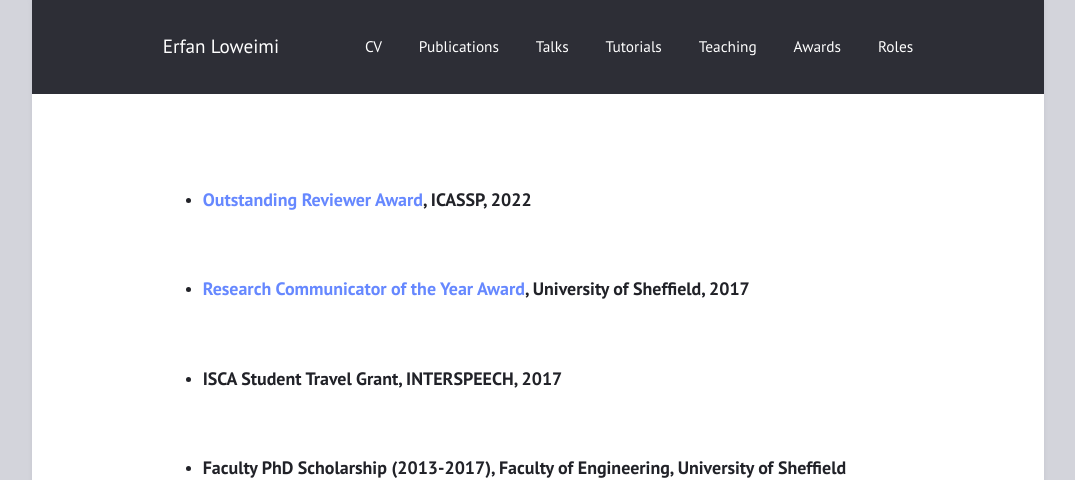
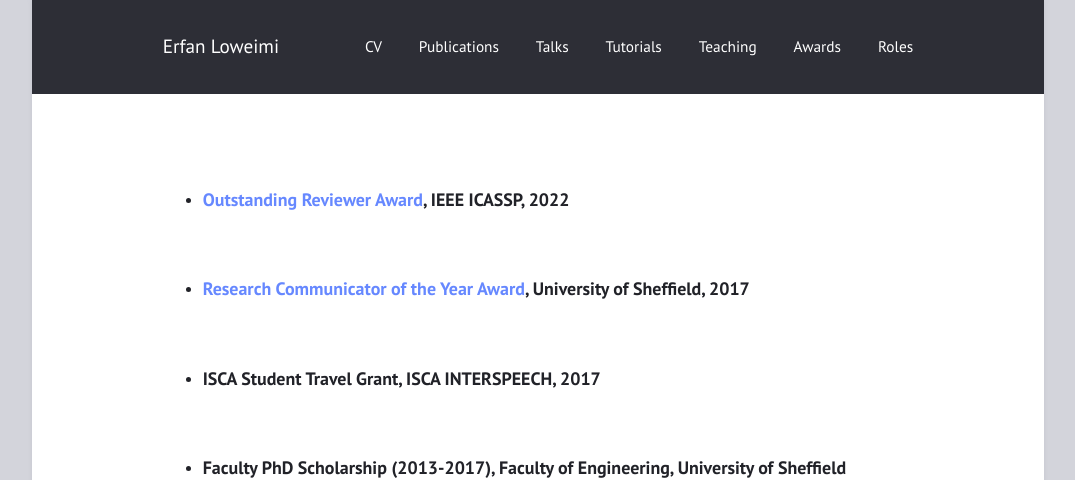
Before and after one commit to eloweimi/eloweimi.github.io, a Jekyll site: the page built from awards.md, in a window 1280 px wide. Shown: the top 480 px of the page, without its empty margins (102-1177 px from the left). Built offline with Jekyll 4.4.1, drawn with Linux system fonts in a browser that asks for light colours.

Commit message:
Update awards.md

```diff
--- a/awards.md
+++ b/awards.md
@@ -5,10 +5,10 @@ title: ""
 
 <br>
 
-* ### [Outstanding Reviewer Award](https://signalprocessingsociety.org/community-involvement/speech-and-language-processing/newsletter/speech-and-language-technical-4), ICASSP, 2022
+* ### [Outstanding Reviewer Award](https://signalprocessingsociety.org/community-involvement/speech-and-language-processing/newsletter/speech-and-language-technical-4), IEEE ICASSP, 2022
   <br>
 * ### [Research Communicator of the Year Award](https://twitter.com/shefcompsci/status/882551049290231808?lang=en-GB), University of Sheffield, 2017
   <br>
-* ### ISCA Student Travel Grant, INTERSPEECH, 2017
+* ### ISCA Student Travel Grant, ISCA INTERSPEECH, 2017
   <br>
 * ### Faculty PhD Scholarship (2013-2017), Faculty of Engineering, University of Sheffield
```
